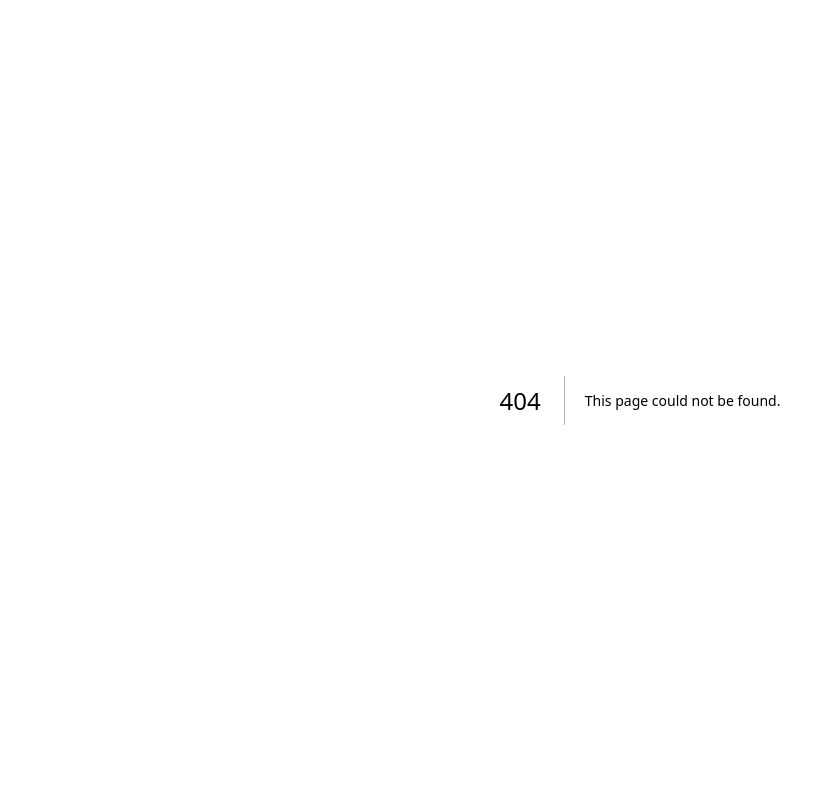
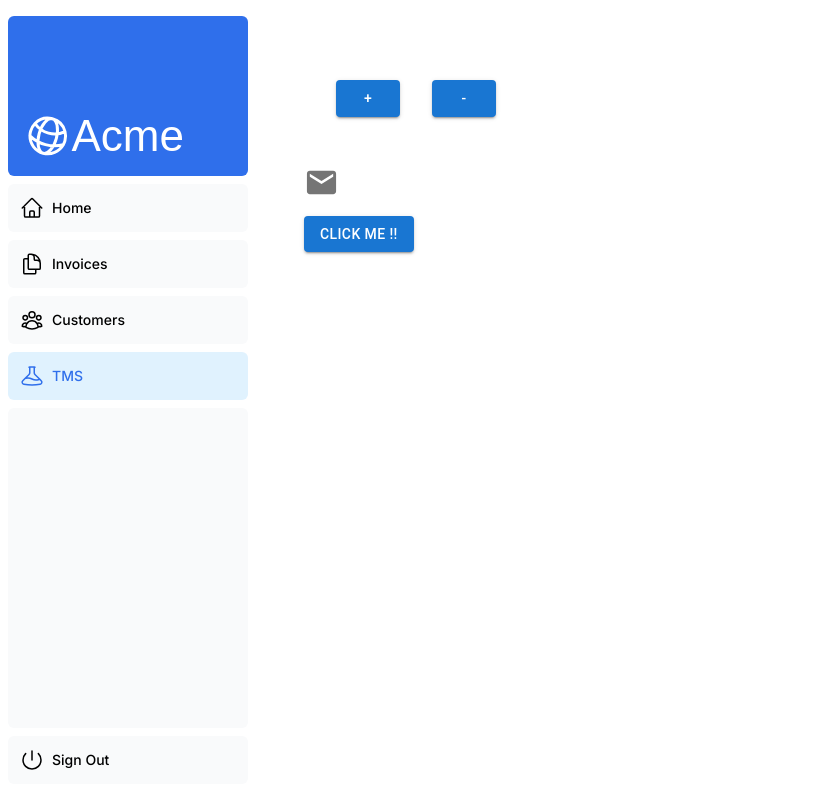
Before and after one commit to JulienThomas49/dashboard, a Next.js app: page /dashboard/tms in a window 1280 px wide. Before the commit this address had no page. Shown: the whole page, without its empty margins (0-835 px from the left). Built offline with nearby package versions, Linux system fonts and the light colour scheme; a web font is replaced by a local one.

Commit message:
ajout page tms

```diff
--- a/app/dashboard/invoices/page.tsx
+++ b/app/dashboard/invoices/page.tsx
@@ -6,6 +6,8 @@ import { lusitana } from '@/app/ui/fonts';
 import { InvoicesTableSkeleton } from '@/app/ui/skeletons';
 import { Suspense } from 'react';
 import { fetchInvoicesPages } from '@/app/lib/data';
+
+import { TrashIcon } from '@heroicons/react/24/outline';
 
 export default async function Page({
   searchParams,
@@ -25,14 +27,14 @@ export default async function Page({
       <div className="flex w-full items-center justify-between">
         <h1 className={`${lusitana.className} text-2xl`}>Invoices</h1>
       </div>
-      <div className="mt-4 flex items-center justify-between gap-2 md:mt-8">
+      <div className="mt-4 flex items-center justify-between gap-2 md:mt-5">
         <Search placeholder="Search invoices..." />
         <CreateInvoice />
       </div>
       <Suspense key={query + currentPage} fallback={<InvoicesTableSkeleton />}>
         <Table query={query} currentPage={currentPage} />
       </Suspense>
-      <div className="mt-5 flex w-full justify-center">
+      <div className="mt-5  flex w-full justify-center">
         <Pagination totalPages={totalPages} />
       </div>
     </div>
--- a/app/dashboard/layout.tsx
+++ b/app/dashboard/layout.tsx
@@ -3,7 +3,7 @@ import SideNav from '@/app/ui/dashboard/sidenav';
 export default function Layout({ children }: { children: React.ReactNode }) {
   return (
     <div className="flex h-screen flex-col md:flex-row md:overflow-hidden">
-      <div className="w-full flex-none md:w-64">
+      <div className="w-ful flex-none md:w-64">
         <SideNav />
       </div>
       <div className="flex-grow p-6 md:overflow-y-auto md:p-12">{children}</div>
--- /dev/null
+++ b/app/dashboard/tms/page.tsx
@@ -0,0 +1,89 @@
+'use client';
+import Button from '@mui/material/Button';
+import Badge from '@mui/material/Badge';
+import MailIcon from '@mui/icons-material/Mail';
+import {
+  Divider,
+  ListItem,
+  ListItemButton,
+  ListItemIcon,
+  ListItemText,
+  Stack,
+} from '@mui/material';
+import { useState } from 'react';
+import Drawer from '@mui/material/Drawer';
+import Box from '@mui/material/Box';
+import { List } from '@mui/icons-material';
+import { InboxIcon } from '@heroicons/react/24/outline';
+
+export default function Page() {
+  const [nbMails, setnbMail] = useState(0);
+  const [open, setOpen] = useState(false);
+
+  function handleClickAdd() {
+    setnbMail(nbMails + 1);
+  }
+
+  function handleCickDec() {
+    setnbMail(Math.max(nbMails - 1, 0));
+  }
+
+  const toggleDrawer = (newOpen) => () => {
+    setOpen(newOpen);
+  };
+
+  const DrawerList = (
+    <Box sx={{ width: 250 }} role="presentation" onClick={toggleDrawer(false)}>
+      <List>
+        {['Inbox', 'Starred', 'Send email', 'Drafts'].map((text, index) => (
+          <ListItem key={text} disablePadding>
+            <ListItemButton>
+              <ListItemIcon>
+                {index % 2 === 0 ? <InboxIcon /> : <MailIcon />}
+              </ListItemIcon>
+              <ListItemText primary={text} />
+            </ListItemButton>
+          </ListItem>
+        ))}
+      </List>
+      <Divider />
+      <List>
+        {['All mail', 'Trash', 'Spam'].map((text, index) => (
+          <ListItem key={text} disablePadding>
+            <ListItemButton>
+              <ListItemIcon>
+                {index % 2 === 0 ? <InboxIcon /> : <MailIcon />}
+              </ListItemIcon>
+              <ListItemText primary={text} />
+            </ListItemButton>
+          </ListItem>
+        ))}
+      </List>
+    </Box>
+  );
+
+  return (
+    <div>
+      <Stack className="p-8" direction="row" spacing={4}>
+        <Button onClick={handleClickAdd} variant="contained">
+          +
+        </Button>
+        <Button onClick={handleCickDec} variant="contained">
+          -
+        </Button>
+      </Stack>
+
+      <Badge className="my-4 p-0" badgeContent={nbMails} color="primary">
+        <MailIcon fontSize="large" color="action" />
+      </Badge>
+      <div>
+        <Button variant="contained" className="p-8 " onClick={toggleDrawer(true)}>
+          click me !!
+        </Button>
+        <Drawer open={open} onClose={toggleDrawer(false)}>
+          {DrawerList}
+        </Drawer>
+      </div>
+    </div>
+  );
+}
--- a/app/page.tsx
+++ b/app/page.tsx
@@ -9,7 +9,7 @@ import styles from '@/app/ui/home.module.css';
 export default function Page() {
   return (
     <main className="flex min-h-screen flex-col p-6">
-      <div className="flex h-20 shrink-0 items-end rounded-lg bg-blue-500 p-4 md:h-52">
+      <div className="flex h-20 shrink-0 items-end rounded-lg bg-blue-500 p-0 md:h-52">
         <AcmeLogo />
       </div>
       <div className="mt-4 flex grow flex-col gap-4 md:flex-row">
--- a/app/ui/dashboard/nav-links.tsx
+++ b/app/ui/dashboard/nav-links.tsx
@@ -4,6 +4,7 @@ import {
   UserGroupIcon,
   HomeIcon,
   DocumentDuplicateIcon,
+  BeakerIcon,
 } from '@heroicons/react/24/outline';
 import Link from 'next/link';
 import { usePathname } from 'next/navigation';
@@ -19,6 +20,7 @@ const links = [
     icon: DocumentDuplicateIcon,
   },
   { name: 'Customers', href: '/dashboard/customers', icon: UserGroupIcon },
+  { name: 'TMS', href: '/dashboard/tms', icon: BeakerIcon },
 ];
 
 export default function NavLinks() {
--- a/package.json
+++ b/package.json
@@ -10,7 +10,11 @@
     "lint": "next lint"
   },
   "dependencies": {
+    "@emotion/react": "^11.11.4",
+    "@emotion/styled": "^11.11.0",
     "@heroicons/react": "^2.0.18",
+    "@mui/icons-material": "^5.15.14",
+    "@mui/material": "^5.15.14",
     "@tailwindcss/forms": "^0.5.7",
     "@types/node": "20.5.7",
     "@vercel/postgres": "^0.5.1",
@@ -21,6 +25,7 @@
     "postcss": "8.4.31",
     "react": "18.2.0",
     "react-dom": "18.2.0",
+    "react-icons": "^5.0.1",
     "tailwindcss": "3.3.3",
     "typescript": "5.2.2",
     "use-debounce": "^10.0.0",
```
Also changed, not shown: 1 other file (tests, documents, lock files or other folders).
